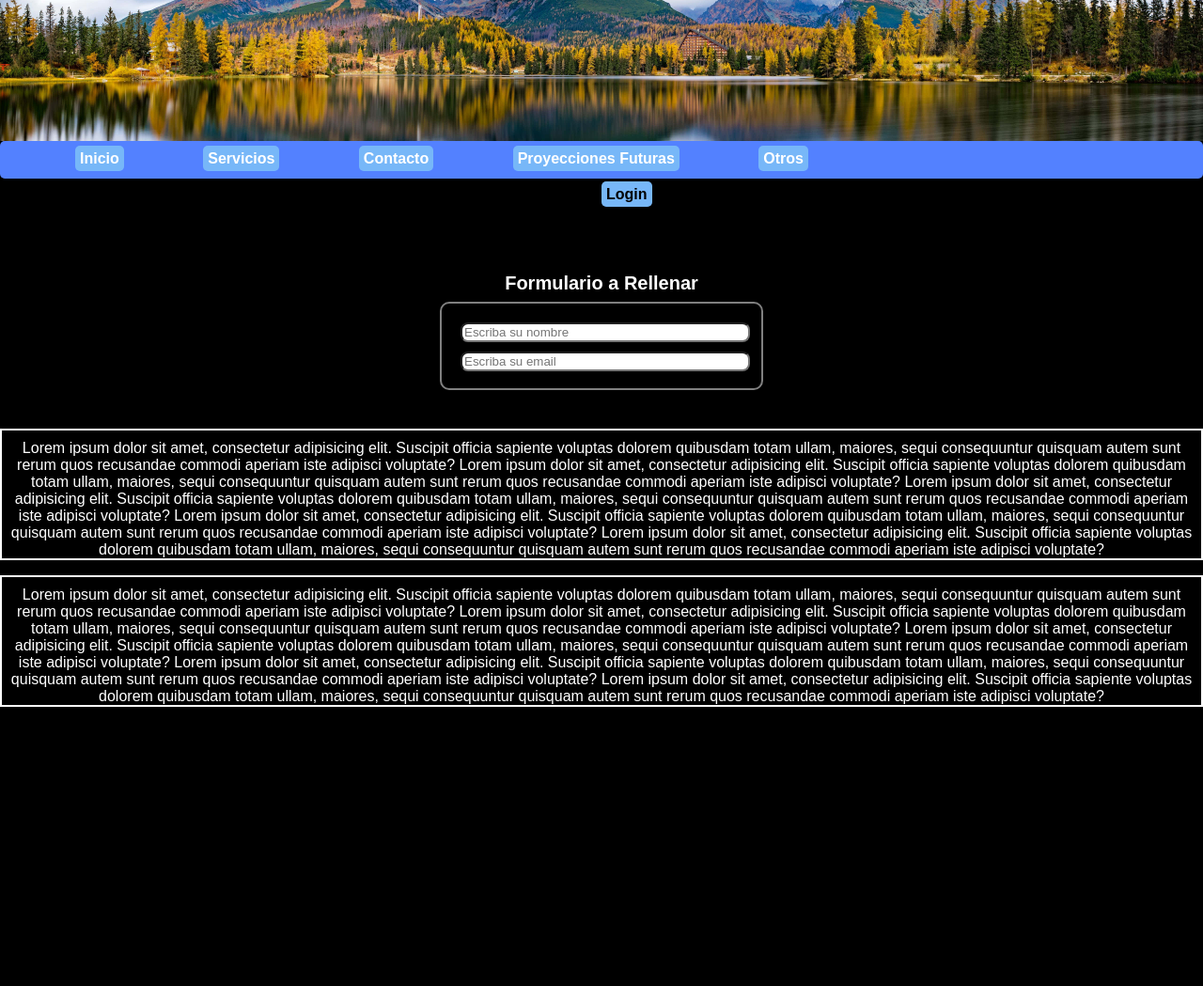
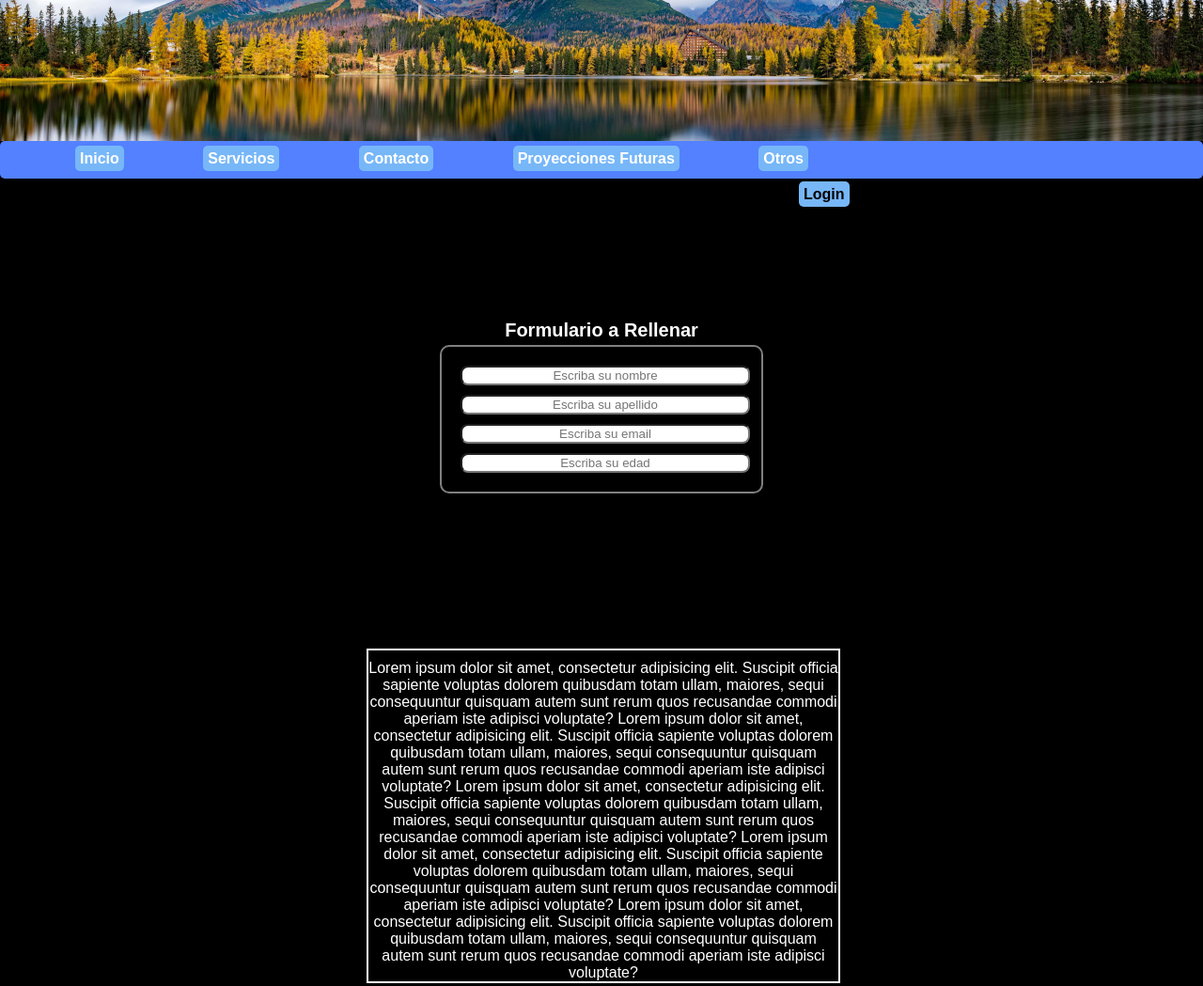
Before and after one commit to DjHawkShepherd/Formulario_HTML_CSS, a plain HTML site: page index.html in a window 1280 px wide. Shown: the top 1049 px of the page at 94% size. Before the commit the page ends 800 px from the top, so only its background shows below. Drawn offline with Linux system fonts and the light colour scheme.

Commit message:
Hacke-Mate27-feb

```diff
--- a/index.html
+++ b/index.html
@@ -48,8 +48,12 @@
     <div class="box">
         <label class="etiqueta">Formulario a Rellenar </label>
         <form class="formulario">
+
             <input class="formulario_item" type = "text" placeholder="Escriba su nombre" required>
+            <input class="formulario_item" type = "text" placeholder="Escriba su apellido" required>
             <input class="formulario_item" type = "email" placeholder="Escriba su email" required>
+            <input class="formulario_item" type = "text" placeholder="Escriba su edad" required>
+
         </form>
     </div>
 
--- a/style.css
+++ b/style.css
@@ -55,7 +55,7 @@ body{
 
 
 .nav__item:last-child .nav__link{
-    margin-left: 590px;
+    margin-left: 800px;
     color:#000;
     box-sizing: border-box;
 
@@ -69,9 +69,24 @@ p{
     padding-top: 10px;
     border: 2px solid #FFF;
     column-count: 1;
+    margin-top: 200px;
+    width: 500px;
+}
+
+.texto{
+    margin:auto;
+    width: 500px;
+    /*border: 2px solid #FFF;*/
 }
 
 
+
+.etiqueta{
+
+    color: white;
+    font-weight: bold;
+    font-size: 20px;
+}
 
 
 
@@ -80,18 +95,13 @@ p{
     height: 150px;
     display: flex;
     margin: auto;
-    margin-top: 100px;
+    margin-top: 150px;
     align-items: center;
     flex-direction: column;
-    gap: 8px;
+    /*border: 2px solid rgb(255, 255, 255);*/
+    gap: 4px;
 }
 
-.etiqueta{
-
-    color: white;
-    font-weight: bold;
-    font-size: 20px;
-}
 
 .formulario{
     background-color: #000;
@@ -100,7 +110,7 @@ p{
     padding: 20px;
     gap:10px;
     width: 300px;
-    height: 50px;
+    height: 200px;
     border: 2px solid grey;
     border-radius: 10px;
 }
@@ -109,3 +119,9 @@ p{
     width: 300px;
     border-radius: 8px;
 }
+
+
+.formulario_item::placeholder{
+    text-align: center;
+
+}
```
